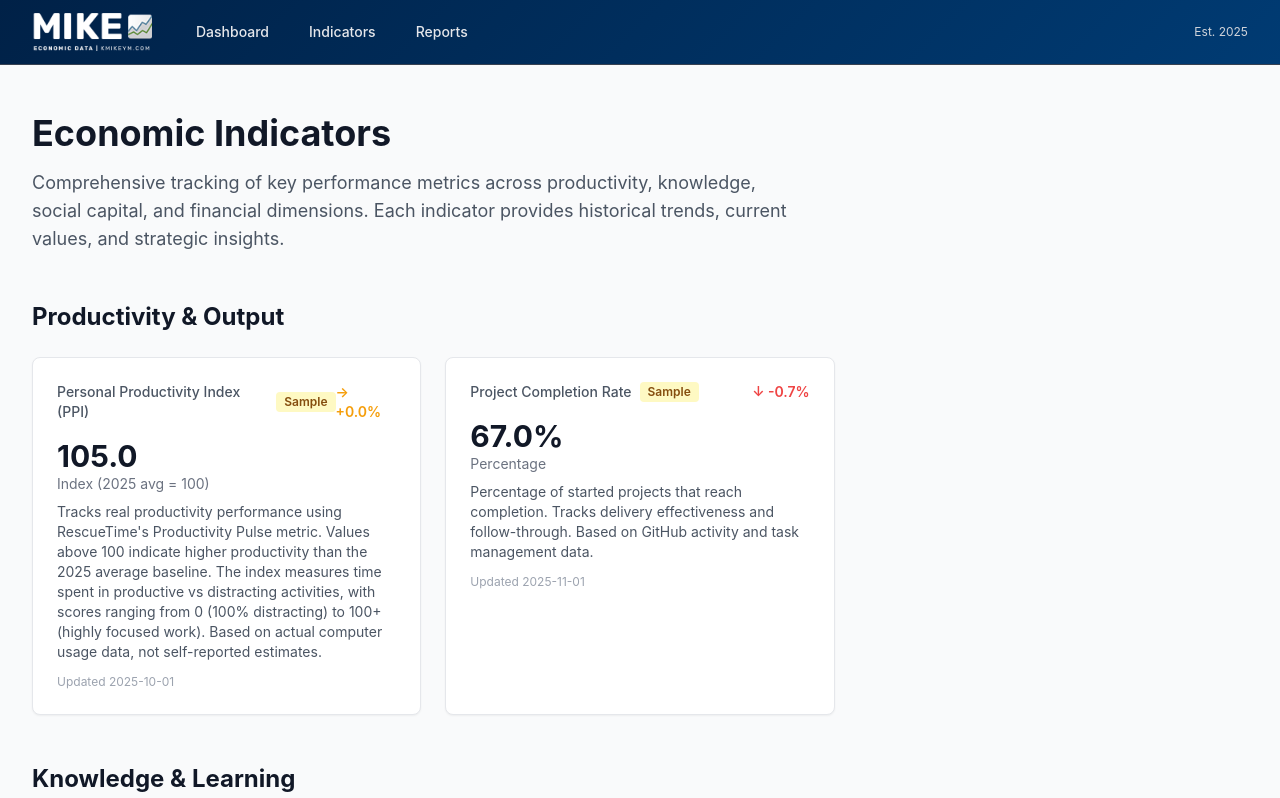
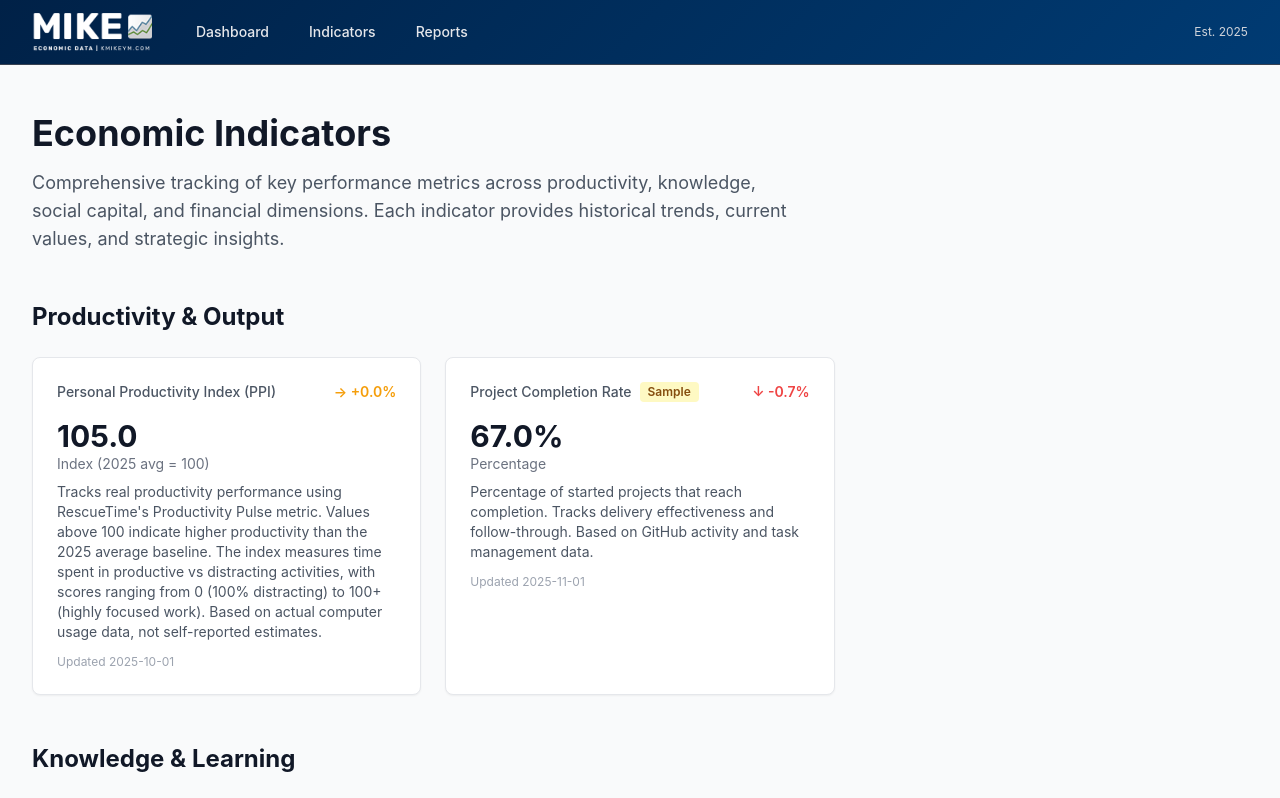
Before and after one commit to kmikeym/mike-fred, a Next.js app: page /series in a window 1280 px wide. Shown: the top 798 px of the page. Built offline with nearby package versions, Linux system fonts and the light colour scheme.

Commit message:
Remove Sample badge from PPI on indicators list page

```diff
--- a/app/series/page.tsx
+++ b/app/series/page.tsx
@@ -103,9 +103,11 @@ export default async function IndicatorsPage() {
                   <div className="flex justify-between items-start mb-4">
                     <div className="flex items-center space-x-2">
                       <h3 className="text-sm font-medium text-gray-600">{indicator.title}</h3>
-                      <span className="inline-flex items-center px-2 py-0.5 rounded text-xs font-semibold bg-yellow-100 text-yellow-800">
-                        Sample
-                      </span>
+                      {indicator.id !== "ppi" && (
+                        <span className="inline-flex items-center px-2 py-0.5 rounded text-xs font-semibold bg-yellow-100 text-yellow-800">
+                          Sample
+                        </span>
+                      )}
                     </div>
                     <span
                       className={`text-sm font-semibold ${getTrendClass(indicator.changePercent)}`}
```
